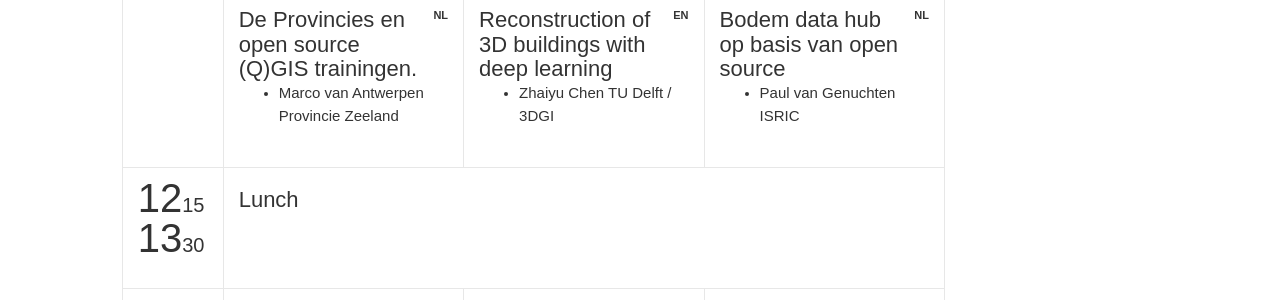
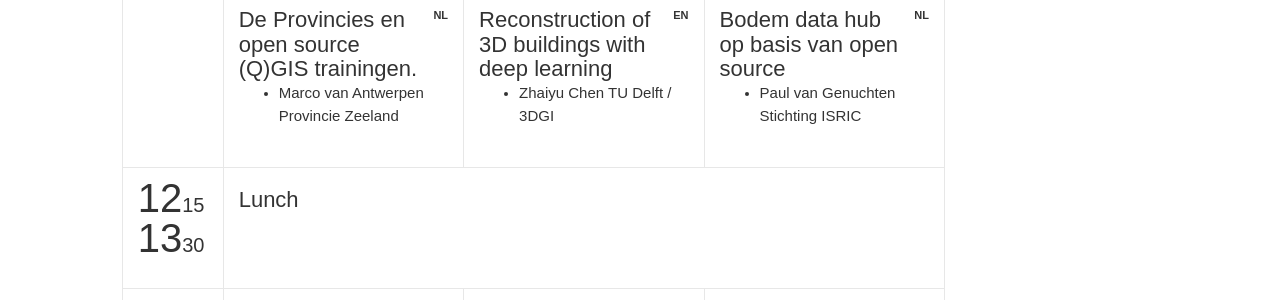
Before and after one commit to foss4gnl/2021.foss4g.nl, a Jekyll site: the page built from conference.html, in a window 1280 px wide and 900 px high, scrolled down 1821 px. Shown: the part 153-453 px from the top of the window. Built offline with Jekyll 4.4.1, drawn with Linux system fonts in a browser that asks for light colours; nearby versions of some CDN libraries; some web fonts are replaced; comment, search, counter and statistics services are not loaded.

Commit message:
ISRIC aangepast

```diff
--- a/_data/sessions.yml
+++ b/_data/sessions.yml
@@ -187,7 +187,7 @@
   id: 303
   title: "Bodem data hub op basis van open source"
   subtype: presentation
-  description: "Isric is gevestigd binnen Wageningen universiteit en beheert naast een collectie bodem profielen ook een een aantal globale datasets rond bodem en landgebruik. Voor het beheer van de applicaties rond deze datasets gebruiken we een geavanceerde gitops workflow in gitlab, docker en kubernetes. In deze presentatie een korte uitleg over de gemaakte keuzes en ervaringen. Maar ook een aantal tips hoe je onze api’s voor diverse doeleinden kunt gebruiken."
+  description: "Stichting Isric - world soil information in Wageningen beheert naast een collectie bodemprofielen ook een een aantal globale datasets rond bodem en landgebruik. Voor het beheer van de applicaties rond deze datasets gebruiken we een geavanceerde gitops workflow in gitlab, docker en kubernetes. In deze presentatie een korte uitleg over de gemaakte keuzes en ervaringen. Maar ook een aantal tips hoe je onze api’s voor diverse doeleinden kunt gebruiken."
   speakers: [8]
   language: "NL"
 -
--- a/_data/speakers.yml
+++ b/_data/speakers.yml
@@ -101,7 +101,7 @@
   id: 8
   name: "Paul"
   surname: "van Genuchten"
-  company: "ISRIC"
+  company: "Stichting ISRIC"
   title: ""
   bio: ""
   thumbnailUrl: PaulvanGenuchten.jpg
```
